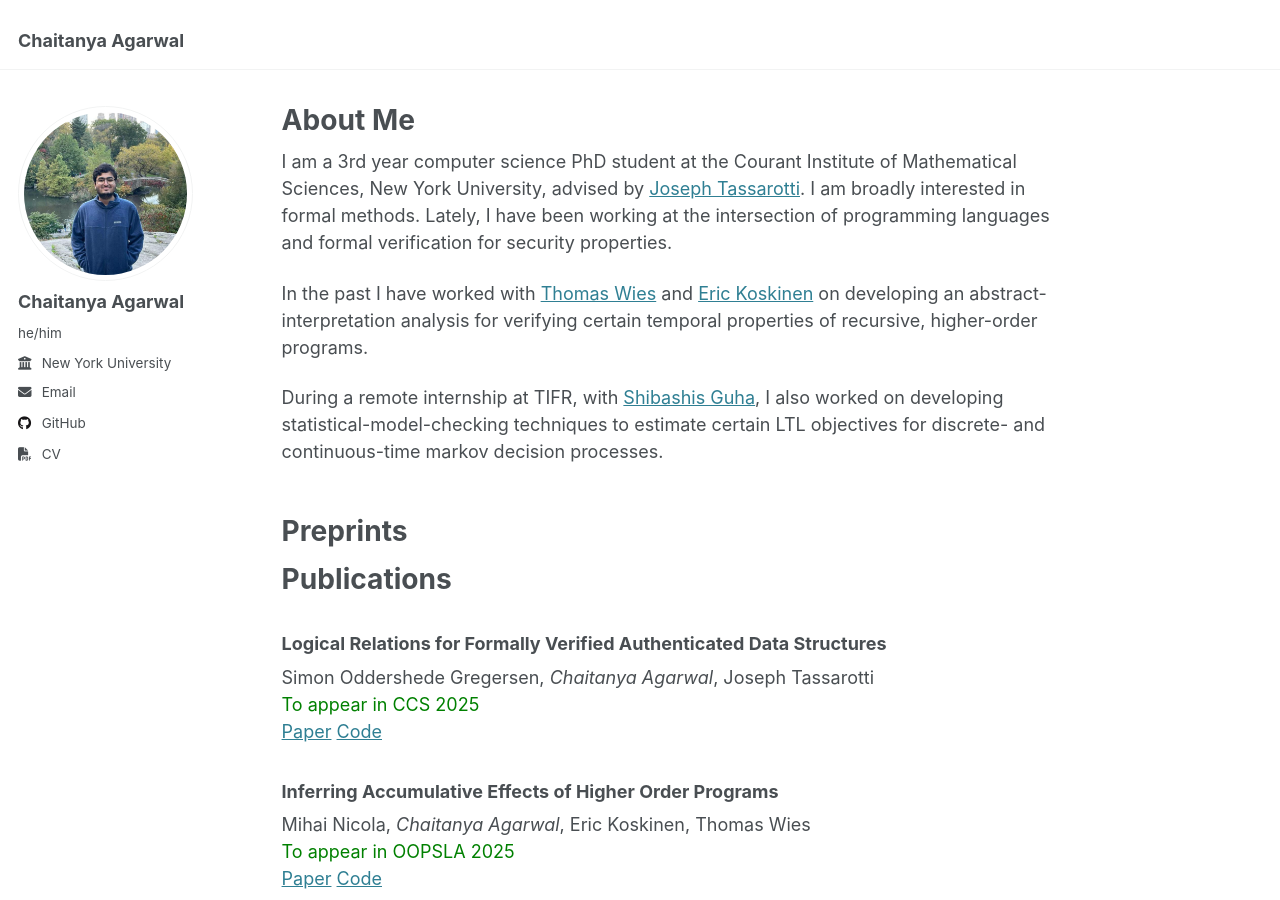
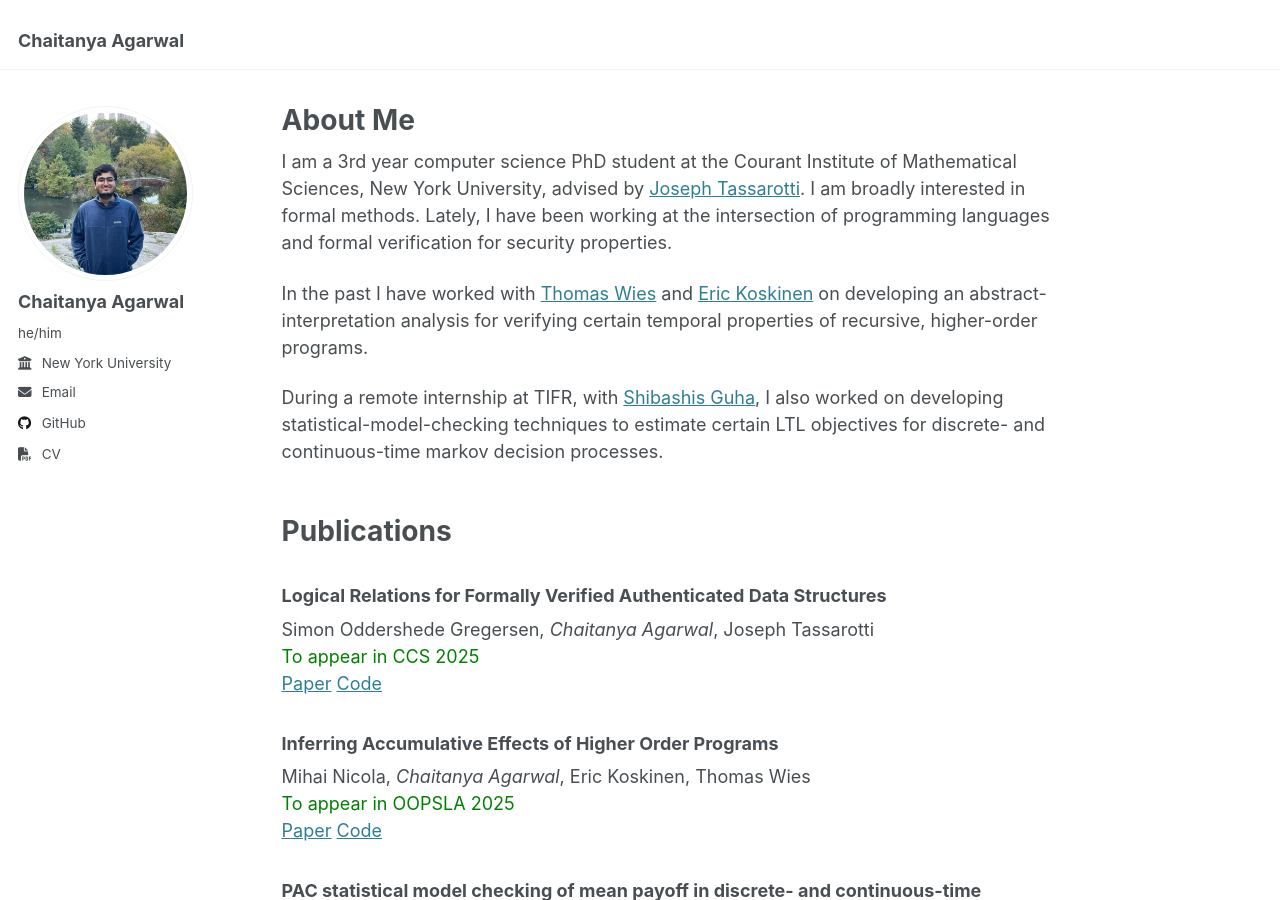
Before and after one commit to culechetoo/culechetoo.github.io, a Jekyll site: the page built from _pages/about.md, in a window 1280 px wide and 900 px high. Built offline with Jekyll 4.4.1, drawn with Linux system fonts in a browser that asks for light colours.

Commit message:
preprint title appears conditionally

```diff
--- a/_pages/about.md
+++ b/_pages/about.md
@@ -14,7 +14,16 @@ In the past I have worked with [Thomas Wies](https://cs.nyu.edu/~wies/) and [Eri
 During a remote internship at TIFR, with [Shibashis Guha](https://www.tifr.res.in/shibashis.guha/), I also worked on developing statistical-model-checking techniques to estimate certain LTL objectives for discrete- and continuous-time markov decision processes.
 <br><br>
 
+{% assign has_preprints = false %}
+{% for post in site.publications %}
+  {% if post.category == "preprints" %}
+    {% assign has_preprints = true %}
+    {% break %}
+  {% endif %}
+{% endfor %}
+{% if has_preprints %}
 <h1>Preprints</h1>
+{% endif %}
 {% for post in site.publications reversed %}
   {% if post.category != "preprints" %}
     {% continue %}
```
